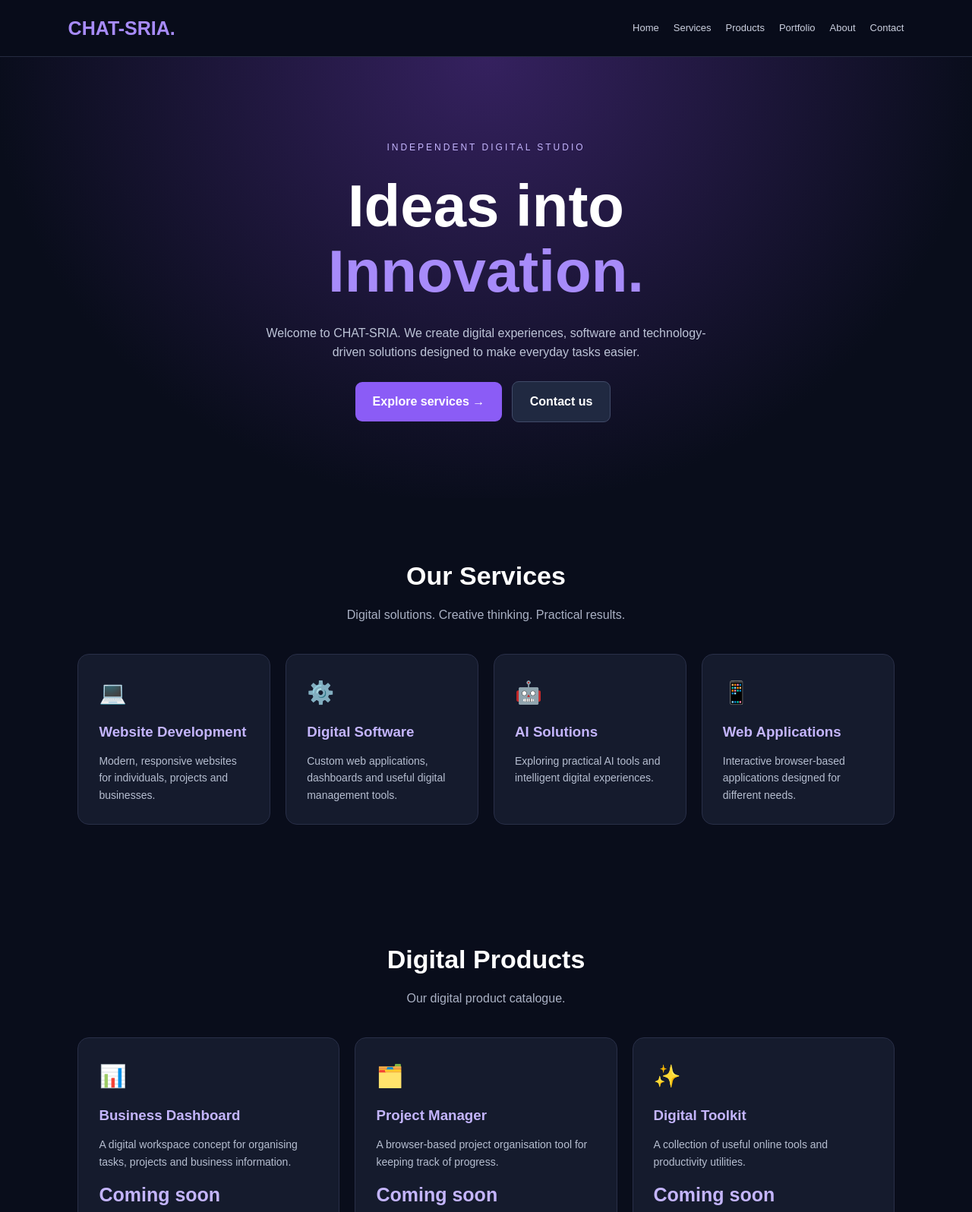
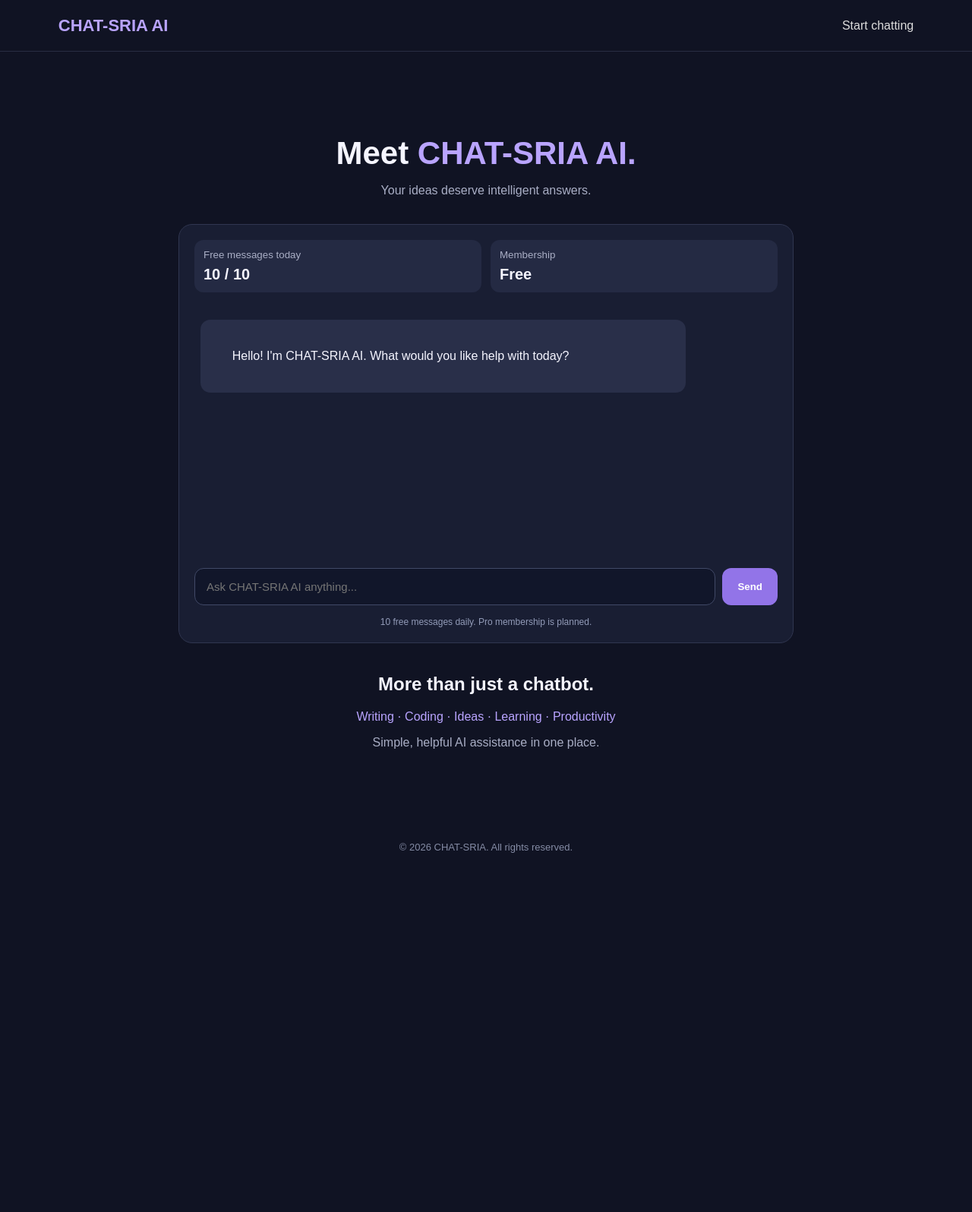
Before and after one commit to sariafiras2015-beep/CHAT-SRIA, a plain HTML site: page index.html in a window 1280 px wide. Shown: the top 1596 px of the page at 76% size. After the commit the page ends 1153 px from the top, so only its background shows below. Drawn offline with Linux system fonts and the light colour scheme.

Commit message:
Update index.html

```diff
--- a/index.html
+++ b/index.html
@@ -4,254 +4,114 @@
 <head>
 <meta charset="UTF-8">
 <meta name="viewport" content="width=device-width, initial-scale=1.0">
-<meta name="theme-color" content="#090d1b">
-<meta name="description" content="CHAT-SRIA creates websites, digital software and AI-powered tools.">
-<title>CHAT-SRIA | Digital Studio</title>
-
+<title>CHAT-SRIA AI</title>
 <style>
-*{box-sizing:border-box;margin:0;padding:0}
-html{scroll-behavior:smooth}
-body{
-font-family:Arial,sans-serif;
-background:#090d1b;
-color:#fff;
-line-height:1.6
-}
-a{color:inherit;text-decoration:none}
-header{
-position:sticky;top:0;z-index:10;
-background:#090d1bee;
-backdrop-filter:blur(15px);
-border-bottom:1px solid #252b40;
-padding:17px 7%;
-display:flex;justify-content:space-between;
-align-items:center;flex-wrap:wrap;gap:15px
-}
-.logo{font-size:25px;font-weight:900;color:#a78bfa}
-nav{display:flex;gap:19px;flex-wrap:wrap}
-nav a{font-size:13px;color:#cbd0e0}
-nav a:hover{color:#a78bfa}
-.hero{
-text-align:center;padding:110px 20px 100px;
-background:radial-gradient(ellipse at top,#35215f,#090d1b 72%)
-}
-.tag{color:#c4b5fd;font-size:12px;letter-spacing:3px}
-h1{font-size:clamp(43px,8vw,78px);line-height:1.1;margin:25px 0}
-h1 span{color:#a78bfa}
-.hero p{max-width:620px;margin:auto;color:#bdc4d7}
-.btn{
-display:inline-block;margin:25px 8px 0 0;
-padding:13px 23px;border-radius:9px;
-background:#8b5cf6;color:white;font-weight:bold;
-transition:.2s
-}
-.btn:hover{background:#7041d8;transform:translateY(-2px)}
-.btn.secondary{background:#202941;border:1px solid #414b69}
-section{padding:75px 8%;scroll-margin-top:80px}
-h2{text-align:center;font-size:34px;margin-bottom:12px}
-.subtitle{text-align:center;color:#aab1c4;margin-bottom:38px}
-.cards{
-display:grid;grid-template-columns:repeat(auto-fit,minmax(230px,1fr));
-gap:20px
-}
-.card{
-background:#151b2d;border:1px solid #292f48;
-padding:27px;border-radius:15px;
-transition:.2s
-}
-.card:hover{border-color:#8b5cf6;transform:translateY(-4px)}
-.card h3{color:#c4b5fd;margin-bottom:12px}
-.card p{color:#b6bed0;font-size:14px}
-.icon{font-size:29px;margin-bottom:14px}
-.about{background:#101629;text-align:center}
-.about p{max-width:720px;margin:auto;color:#b6bed0}
-.price{font-size:25px;font-weight:bold;margin:12px 0;color:#c4b5fd}
-.small{font-size:12px;color:#909bb4}
-.portfolio .card{min-height:175px}
-.contact{text-align:center}
-.contact p{color:#b6bed0}
-.contact-box{
-max-width:600px;margin:30px auto 0;
-background:#151b2d;border:1px solid #343d59;
-padding:30px;border-radius:15px
-}
-.email{color:#c4b5fd;font-weight:bold;overflow-wrap:anywhere}
-footer{
-text-align:center;padding:30px;
-border-top:1px solid #252b40;color:#8790a8;font-size:13px
-}
-footer a{color:#c4b5fd}
-@media(max-width:600px){
-header{justify-content:center}
-nav{justify-content:center;gap:13px}
-nav a{font-size:12px}
-.hero{padding:75px 18px}
-section{padding:55px 6%}
-h2{font-size:28px}
-}
+*{box-sizing:border-box}
+body{margin:0;background:#101323;color:#f5f5ff;font-family:Arial,sans-serif}
+header{height:68px;padding:0 6%;display:flex;align-items:center;justify-content:space-between;border-bottom:1px solid #292d43}
+.logo{font-size:22px;font-weight:bold;color:#b9a4ff}
+header a{color:#ddd;text-decoration:none}
+main{max-width:850px;margin:55px auto;padding:20px}
+.hero{text-align:center;margin-bottom:35px}
+.hero h1{font-size:42px;margin-bottom:10px}
+.hero p{color:#a9aec5}
+.purple{color:#b9a4ff}
+.panel{background:#191e33;border:1px solid #303650;border-radius:18px;padding:20px}
+.stats{display:flex;justify-content:space-between;gap:12px;margin-bottom:18px}
+.stat{background:#242a43;padding:12px;border-radius:12px;flex:1}
+.stat small{display:block;color:#a9aec5;margin-bottom:7px}
+.stat strong{font-size:20px}
+#messages{height:330px;overflow-y:auto;padding:8px}
+.message{padding:12px 15px;border-radius:13px;margin:10px 0;max-width:85%;white-space:pre-wrap;line-height:1.5}
+.user{background:#6650b5;margin-left:auto}
+.ai{background:#292f49}
+.composer{display:flex;gap:9px;margin-top:15px}
+input{min-width:0;flex:1;background:#11162a;border:1px solid #414967;border-radius:12px;padding:15px;color:white;font-size:15px}
+button{border:0;background:#9274e8;color:white;border-radius:12px;padding:0 20px;font-weight:bold;cursor:pointer}
+button:disabled{opacity:.5;cursor:not-allowed}
+.note{font-size:12px;color:#929bb8;text-align:center;margin-top:15px}
+footer{text-align:center;color:#858ca5;padding:30px;font-size:13px}
+@media(max-width:550px){.hero h1{font-size:32px}.composer{flex-direction:column}.composer button{padding:14px}.stats{flex-direction:column}}
 </style>
 </head>
-
 <body>
-
 <header>
-<a class="logo" href="#home">CHAT-SRIA.</a>
-<nav>
-<a href="#home">Home</a>
-<a href="#services">Services</a>
-<a href="#products">Products</a>
-<a href="#portfolio">Portfolio</a>
-<a href="#about">About</a>
-<a href="#contact">Contact</a>
-</nav>
+  <div class="logo">CHAT-SRIA AI</div>
+  <a href="#chat">Start chatting</a>
 </header>
 
 <main>
-
-<div class="hero" id="home">
-<div class="tag">INDEPENDENT DIGITAL STUDIO</div>
-<h1>Ideas into<br><span>Innovation.</span></h1>
-<p>
-Welcome to CHAT-SRIA. We create digital experiences,
-software and technology-driven solutions designed
-to make everyday tasks easier.
-</p>
-<a href="#services" class="btn">Explore services →</a>
-<a href="#contact" class="btn secondary">Contact us</a>
-</div>
-
-<section id="services">
-<h2>Our Services</h2>
-<p class="subtitle">Digital solutions. Creative thinking. Practical results.</p>
-
-<div class="cards">
-<div class="card">
-<div class="icon">💻</div>
-<h3>Website Development</h3>
-<p>Modern, responsive websites for individuals,
-projects and businesses.</p>
-</div>
-
-<div class="card">
-<div class="icon">⚙️</div>
-<h3>Digital Software</h3>
-<p>Custom web applications, dashboards and
-useful digital management tools.</p>
-</div>
-
-<div class="card">
-<div class="icon">🤖</div>
-<h3>AI Solutions</h3>
-<p>Exploring practical AI tools and intelligent
-digital experiences.</p>
-</div>
-
-<div class="card">
-<div class="icon">📱</div>
-<h3>Web Applications</h3>
-<p>Interactive browser-based applications
-designed for different needs.</p>
-</div>
-</div>
+<section class="hero">
+  <h1>Meet <span class="purple">CHAT-SRIA AI.</span></h1>
+  <p>Your ideas deserve intelligent answers.</p>
 </section>
 
-<section id="products">
-<h2>Digital Products</h2>
-<p class="subtitle">Our digital product catalogue.</p>
+<section class="panel" id="chat">
+  <div class="stats">
+    <div class="stat">
+      <small>Free messages today</small>
+      <strong id="remaining">10 / 10</strong>
+    </div>
+    <div class="stat">
+      <small>Membership</small>
+      <strong>Free</strong>
+    </div>
+  </div>
 
-<div class="cards">
-<div class="card">
-<div class="icon">📊</div>
-<h3>Business Dashboard</h3>
-<p>A digital workspace concept for organising
-tasks, projects and business information.</p>
-<div class="price">Coming soon</div>
-</div>
+  <div id="messages">
+    <div class="message ai">
+      Hello! I'm CHAT-SRIA AI. What would you like help with today?
+    </div>
+  </div>
 
-<div class="card">
-<div class="icon">🗂️</div>
-<h3>Project Manager</h3>
-<p>A browser-based project organisation tool
-for keeping track of progress.</p>
-<div class="price">Coming soon</div>
-</div>
-
-<div class="card">
-<div class="icon">✨</div>
-<h3>Digital Toolkit</h3>
-<p>A collection of useful online tools and
-productivity utilities.</p>
-<div class="price">Coming soon</div>
-</div>
-</div>
+  <div class="composer">
+    <input id="prompt" placeholder="Ask CHAT-SRIA AI anything..." maxlength="2000">
+    <button id="send">Send</button>
+  </div>
+  <div class="note" id="status">
+    10 free messages daily. Pro membership is planned.
+  </div>
 </section>
 
-<section class="portfolio" id="portfolio">
-<h2>Our Portfolio</h2>
-<p class="subtitle">Digital projects and development work.</p>
-
-<div class="cards">
-<div class="card">
-<div class="icon">🌐</div>
-<h3>CHAT-SRIA Website</h3>
-<p>Our own company website, built and
-published using GitHub Pages.</p>
-</div>
-
-<div class="card">
-<div class="icon">🏢</div>
-<h3>Business Management Concept</h3>
-<p>A business management interface concept
-exploring digital organisation.</p>
-</div>
-
-<div class="card">
-<div class="icon">🤖</div>
-<h3>AI Experiments</h3>
-<p>Exploring local AI models and interactive
-software projects.</p>
-</div>
-</div>
+<section style="text-align:center;margin-top:40px">
+  <h2>More than just a chatbot.</h2>
+  <p class="purple">Writing · Coding · Ideas · Learning · Productivity</p>
+  <p style="color:#a9aec5">Simple, helpful AI assistance in one place.</p>
 </section>
-
-<section class="about" id="about">
-<h2>About CHAT-SRIA</h2>
-<p>
-CHAT-SRIA is an independent digital venture
-focused on software, websites and technology.
-We believe useful ideas can become useful
-digital experiences through creativity,
-experimentation and continuous improvement.
-<br><br>
-Our focus is entirely digital: no physical
-products, stock or shipping.
-</p>
-</section>
-
-<section id="contact" class="contact">
-<h2>Let's Connect</h2>
-<p>Have a digital project or enquiry?</p>
-
-<div class="contact-box">
-<h3>Contact CHAT-SRIA</h3>
-<p style="margin:15px 0">Business enquiries:</p>
-<a class="email" href="mailto:snlybuisness@gmail.com">
-snlybuisness@gmail.com
-</a>
-<br>
-<a class="btn" href="mailto:snlybuisness@gmail.com?subject=CHAT-SRIA%20Enquiry">
-Send an email →
-</a>
-</div>
-</section>
-
 </main>
 
-<footer>
-<p>© 2026 CHAT-SRIA. All rights reserved.</p>
-<p>Independent Digital Studio</p>
-<p><a href="mailto:snlybuisness@gmail.com">Contact us</a></p>
-</footer>
+<footer>© 2026 CHAT-SRIA. All rights reserved.</footer>
 
+<script>
+const messages=document.getElementById("messages");
+const input=document.getElementById("prompt");
+const send=document.getElementById("send");
+const remaining=document.getElementById("remaining");
+const status=document.getElementById("status");
+
+function addMessage(text,type){
+  const div=document.createElement("div");
+  div.className="message "+type;
+  div.textContent=text;
+  messages.appendChild(div);
+  messages.scrollTop=messages.scrollHeight;
+}
+
+send.onclick=async()=>{
+  const text=input.value.trim();
+  if(!text)return;
+
+  addMessage(text,"user");
+  input.value="";
+  send.disabled=true;
+
+  addMessage("The AI service is not connected yet. We're setting it up!","ai");
+  send.disabled=false;
+};
+
+input.addEventListener("keydown",e=>{
+  if(e.key==="Enter")send.click();
+});
+</script>
 </body>
 </html>
```
